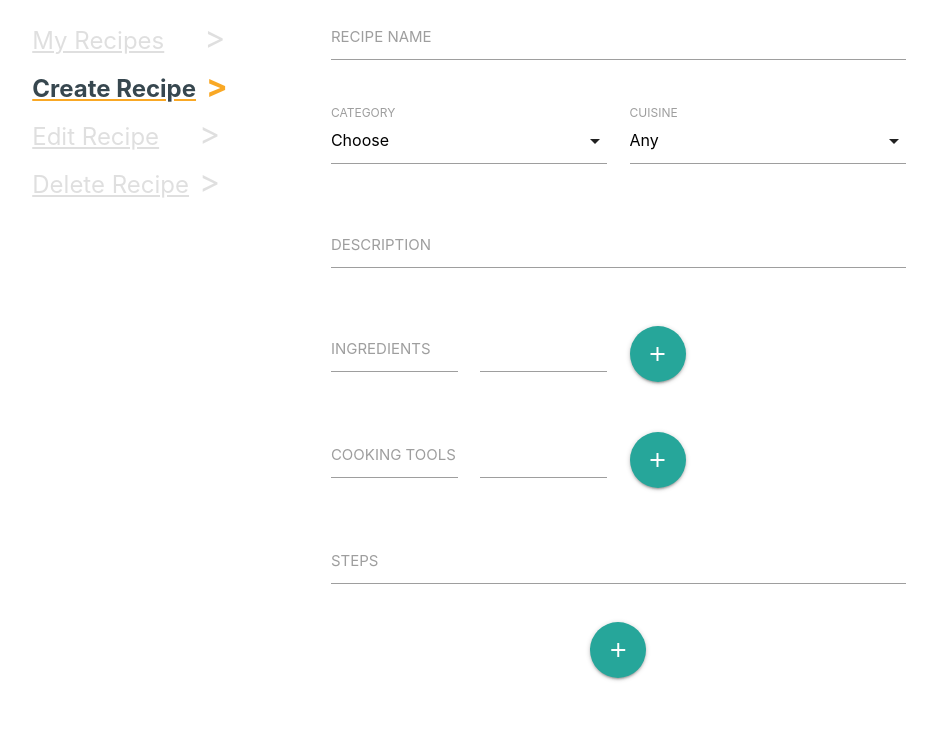
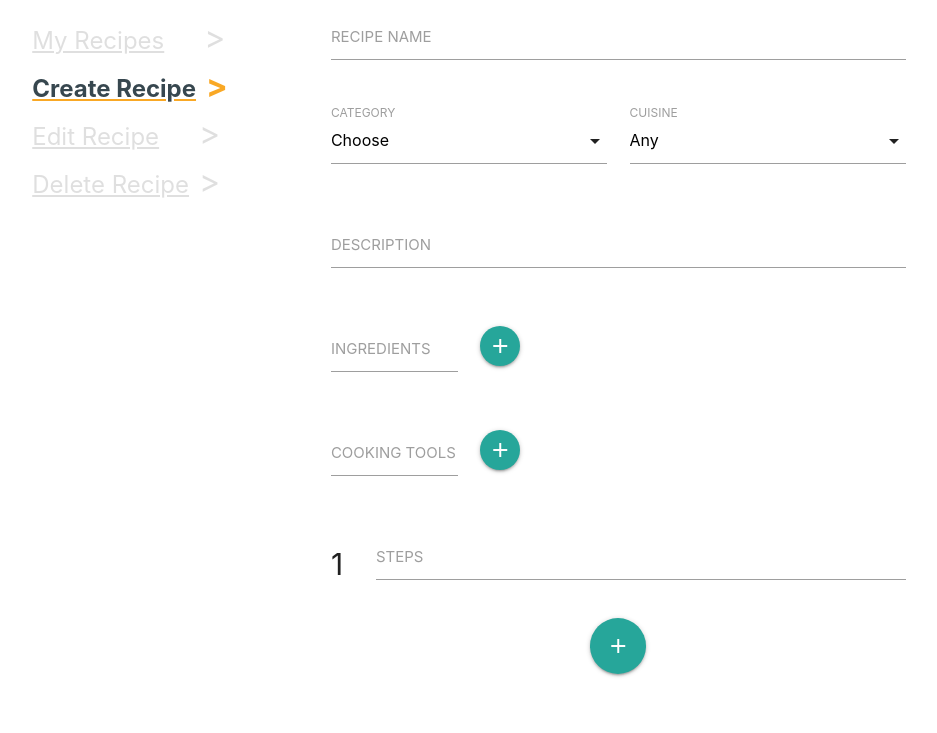
Before and after one commit to wickyakloe/Online-Cookbook, a Flask app: page /create_recipe in a window 1280 px wide. Shown: the part 115-848 px from the top of the page, without its empty margins (171-1108 px from the left). After the commit the page ends 792 px from the top, so only its background shows below. Run offline with Flask 2, Linux system fonts and the light colour scheme; some libraries are stand-ins or nearby versions.

Commit message:
Add ability to add/remove ingredients/cookingtools/steps

```diff
--- a/templates/createrecipe.html
+++ b/templates/createrecipe.html
@@ -53,39 +53,110 @@
           </div>
         </div>
         <div class="row">
-          <div class="input-field col s3">
-            <input id="ingredients" name="ingredient1" type="text" class="validate">
-            <label for="ingredients">INGREDIENTS</label>
-          </div>
-          <div class="input-field col s3">
-             <input id="ingredients" name="ingredient2" type="text" class="validate">
+          <div class="input-field col s3 ingredient1">
+            <input id="ingredient1" name="ingredient1" type="text" class="validate ingredient">
+            <label for="ingredient1">INGREDIENTS</label>
           </div>
           <div class="input-field col s2">
-              <a class="btn-floating btn-large waves-effect waves-light"><i class="material-icons">add</i></a>
+              <a class="btn-floating waves-effect waves-light" onclick="addIngredient()"><i class="material-icons">add</i></a>
            </div>
         </div>
         <div class="row">
-          <div class="input-field col s3">
-            <input id="cooking_tools" name="cooking_tools1" type="text" class="validate">
-            <label for="cooking_tools">COOKING TOOLS</label>
-          </div>
-          <div class="input-field col s3">
-              <input id="cooking_tools" name="cooking_tools2" type="text" class="validate">
+          <div class="input-field col s3 cooking_tool1">
+            <input id="cooking_tool1" name="cooking_tool1" type="text" class="validate cooking_tool">
+            <label for="cooking_tool1">COOKING TOOLS</label>
           </div>
           <div class="input-field col s2">
-              <a class="btn-floating btn-large waves-effect waves-light"><i class="material-icons">add</i></a>
+            <a class="btn-floating waves-effect waves-light" onclick="addTool()"><i class="material-icons">add</i></a>
           </div>
         </div>
         <div class="row">
-          <div class="input-field col s12">
-            <input id="steps" name="step1" type="text" class="validate">
-            <label for="steps">STEPS</label>
+          <div class="input-field col s12 step1">
+            <span class="prefix">1</span>
+            <label for="step1">STEPS</label>
+            <input id="step1" name="step1" type="text" class="validate">
           </div>
           <div class="input-field col s12 center-align">
-            <a class="btn-floating btn-large waves-effect waves-light"><i class="material-icons">add</i></a>
+            <a class="btn-floating btn-large waves-effect waves-light" onclick="addStep()"><i class="material-icons">add</i></a>
           </div>
         </div>
       </form>
     </div>
 </div>
+
+<script>
+  function addIngredient(){
+    let i = parseInt($(".ingredient:last").attr('id').slice(10))
+    if(i == 1){
+      i++
+      $(`<div class="input-field col s3 ingredient${i}">
+            <input id="ingredient${i}" name="ingredient${i}" type="text" class="validate ingredient">
+          </div>`).insertAfter(`.ingredient${i-1}`)
+      $('<a class="btn-floating waves-effect waves-light red" onclick="removeLastIngredient()"><i class="material-icons">delete</i></a>').insertAfter("a[onclick='addIngredient()']")
+    } else{
+      i++
+      $(`<div class="input-field col s3 ingredient${i}">
+            <input id="ingredient${i}" name="ingredient${i}" type="text" class="validate ingredient">
+          </div>`).insertAfter(`.ingredient${i-1}`)
+      }
+  }
+
+  function removeLastIngredient(){
+    let i = parseInt($(".ingredient:last").attr('id').slice(10))
+    if(i == 2){
+      $(`.ingredient${i}`).remove()
+      $("a[onclick='removeLastIngredient()']").remove()
+    } else{
+      $(`.ingredient${i}`).remove()
+    }
+  }
+
+  function addTool(){
+    let i = parseInt($(".cooking_tool:last").attr('id').slice(12))
+    if(i == 1){
+      i++
+      $(`<div class="input-field col s3 cooking_tool${i}">
+            <input id="cooking_tool${i}" name="cooking_tool${i}" type="text" class="validate cooking_tool">
+          </div>`).insertAfter(`.cooking_tool${i-1}`)
+      $('<a class="btn-floating waves-effect waves-light red" onclick="removeLastTool()"><i class="material-icons">delete</i></a>').insertAfter("a[onclick='addTool()']")
+    } else{
+      i++
+      $(`<div class="input-field col s3 cooking_tool${i}">
+            <input id="cooking_tool${i}" name="cooking_tool${i}" type="text" class="validate cooking_tool">
+          </div>`).insertAfter(`.cooking_tool${i-1}`)
+      }
+  }
+
+  function removeLastTool(){
+    let i = parseInt($(".cooking_tool:last").attr('id').slice(12))
+    if(i == 2){
+      $(`.cooking_tool${i}`).remove()
+      $("a[onclick='removeLastTool()']").remove()
+    } else{
+      $(`.cooking_tool${i}`).remove()
+    }
+  }
+
+  function addStep(){
+    let i = parseInt($(".prefix:last").html())
+    if(i == 1){
+      i++
+      $(`<div class="input-field col s12 step${i}"><span class="prefix">${i}</span><input id="step${i}" name="step${i}" type="text" class="validate"></div>`).insertAfter(`.step${i-1}`)
+      $('<a class="btn-floating btn-large waves-effect waves-light red" onclick="removeLastStep()"><i class="material-icons">delete</i></a>').insertAfter("a[onclick='addStep()']")
+    } else{
+      i++
+      $(`<div class="input-field col s12 step${i}"><span class="prefix">${i}</span><input id="step${i}" name="step${i}" type="text" class="validate"></div>`).insertAfter(`.step${i-1}`)
+    }
+  }
+
+  function removeLastStep(){
+    let i = parseInt($(".prefix:last").html())
+    if(i == 2){
+      $(`.step${i}`).remove()
+      $("a[onclick='removeLastStep()']").remove()
+    } else{
+      $(`.step${i}`).remove()
+    }
+  }
+</script>
 {% endblock %}
```
